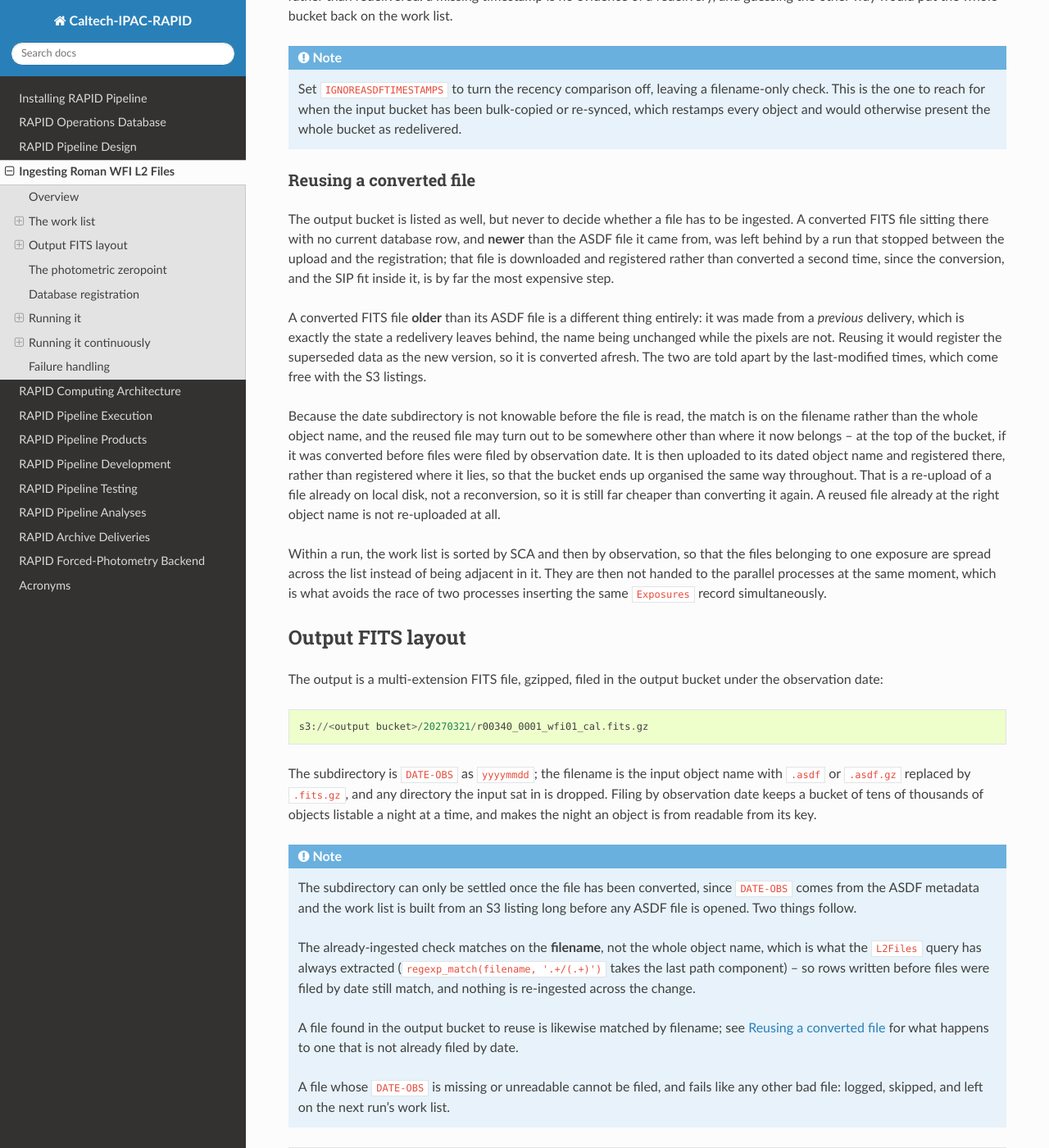
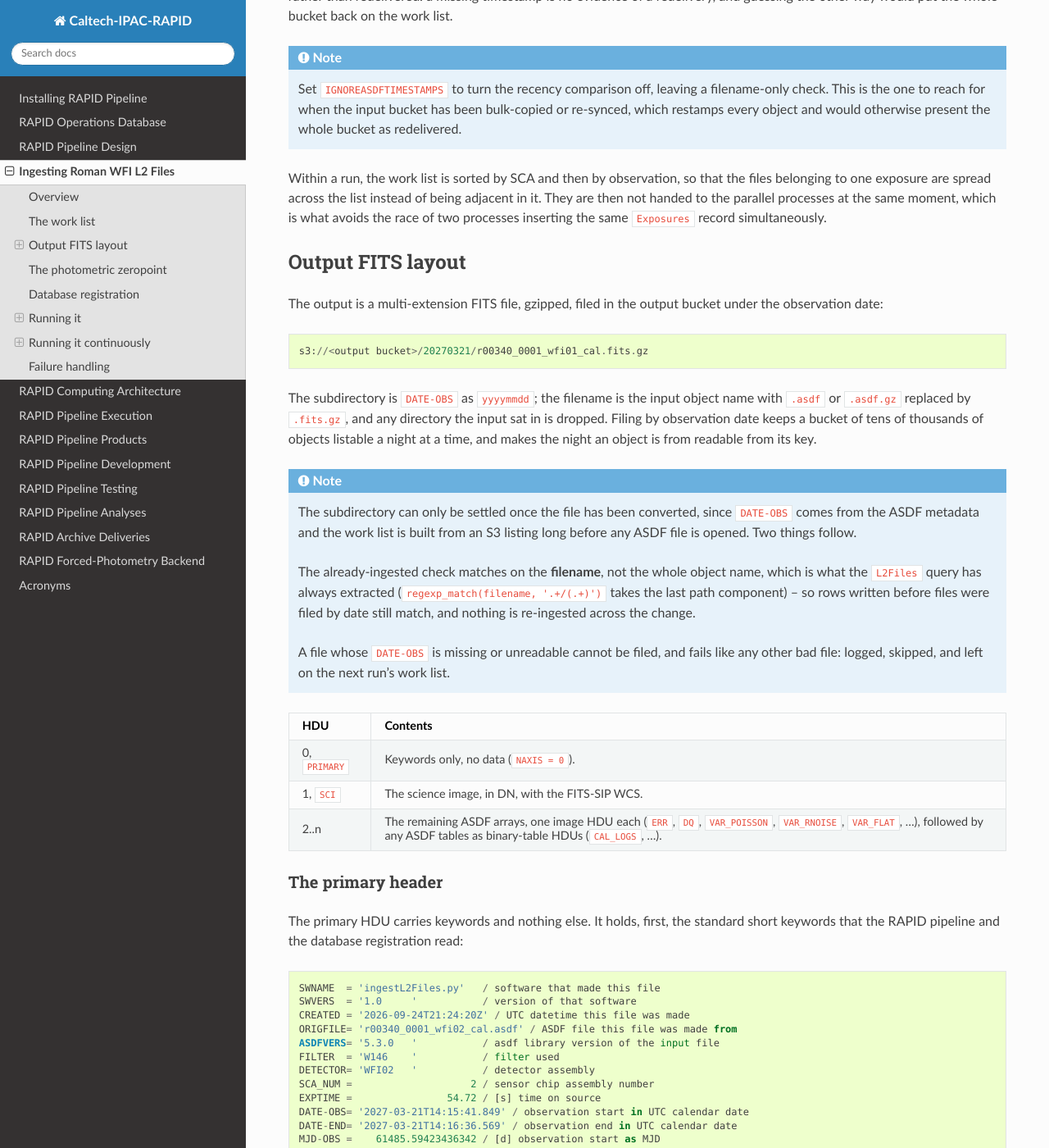
Before and after one commit to Caltech-IPAC/rapid, a Sphinx documentation site: the page built from docs/source/pl/l2_ingest.rst, in a window 1280 px wide and 1400 px high, scrolled down 1362 px. Shown: the whole window at 82% size. Built offline with Sphinx 7.4.7 and the Read the Docs theme 3.1.0, drawn with Linux system fonts in a browser that asks for light colours; the version number could not be read and is left out; some of the changed text lies outside the part shown.

Commit message:
Drop the reuse-a-converted-file documentation
Nothing has ever converted an L2 file into the output bucket -- the pipeline
has not been run against a real database -- so a section describing what
happens to an already-converted file found there documented a case that has
never existed and, being written from the code rather than from a run, could
not be checked against anything.

Removed the section, the note under the output layout that pointed at it, and
the two ``already-converted`` rows from the timing table, whose remaining rows
now simply read "every file".  The paragraph on sorting the work list by SCA
was inside that section but is nothing to do with reuse, so it moves up into
the work list, where it belongs.

The code still has the path.  It is reachable only when the output bucket holds
a converted file with no current L2Files row, which cannot happen until the
pipeline has run.

Co-Authored-By: Claude Opus 5 <noreply@anthropic.com>

```diff
--- a/docs/source/pl/l2_ingest.rst
+++ b/docs/source/pl/l2_ingest.rst
@@ -80,33 +80,6 @@ the whole bucket back on the work list.
    otherwise present the whole bucket as redelivered.
 
 
-Reusing a converted file
-====================================
-
-The output bucket is listed as well, but never to decide whether a file has to
-be ingested.  A converted FITS file sitting there with no current database row,
-and **newer** than the ASDF file it came from, was left behind by a run that
-stopped between the upload and the registration; that file is downloaded and
-registered rather than converted a second time, since the conversion, and the
-SIP fit inside it, is by far the most expensive step.
-
-A converted FITS file **older** than its ASDF file is a different thing
-entirely: it was made from a *previous* delivery, which is exactly the state a
-redelivery leaves behind, the name being unchanged while the pixels are not.
-Reusing it would register the superseded data as the new version, so it is
-converted afresh.  The two are told apart by the last-modified times, which come
-free with the S3 listings.
-
-Because the date subdirectory is not knowable before the file is read, the match
-is on the filename rather than the whole object name, and the reused file may
-turn out to be somewhere other than where it now belongs -- at the top of the
-bucket, if it was converted before files were filed by observation date.  It is
-then uploaded to its dated object name and registered there, rather than
-registered where it lies, so that the bucket ends up organised the same way
-throughout.  That is a re-upload of a file already on local disk, not a
-reconversion, so it is still far cheaper than converting it again.  A reused
-file already at the right object name is not re-uploaded at all.
-
 Within a run, the work list is sorted by SCA and then by observation, so that
 the files belonging to one exposure are spread across the list instead of being
 adjacent in it.  They are then not handed to the parallel processes at the same
@@ -140,10 +113,6 @@ night an object is from readable from its key.
    (``regexp_match(filename, '.+/(.+)')`` takes the last path component) -- so
    rows written before files were filed by date still match, and nothing is
    re-ingested across the change.
-
-   A file found in the output bucket to reuse is likewise matched by filename;
-   see `Reusing a converted file`_ for what happens to one that is not already
-   filed by date.
 
    A file whose ``DATE-OBS`` is missing or unreadable cannot be filed, and fails
    like any other bad file: logged, skipped, and left on the next run's work
@@ -438,26 +407,18 @@ times can be summed or averaged straight out of the log:
 The step names are worth having exactly, since they are what a ``grep`` has to
 match:
 
-=======================================================   =========================================
-Step                                                      Reported for
-=======================================================   =========================================
-``download ASDF file from S3 bucket``                     a file being converted
-``gunzip ASDF file``                                      a file being converted, if it is gzipped
-``convert ASDF file to FITS file``                        a file being converted
-``gzip FITS file``                                        a file being converted
-``download already-converted FITS file from S3 bucket``   a file being reused
-``gunzip already-converted FITS file``                    a file being reused
-``upload FITS file to S3 bucket``                         every file not already at its object name
-``register L2 file in database``                          every file
-``clean up work directory for L2 file``                   every file
-``ingest L2 file``                                        every file -- the whole of it
-=======================================================   =========================================
-
-A file being converted reports the first four; one taken back from the output
-bucket (see `Reusing a converted file`_) reports the two ``already-converted``
-steps instead.  The upload is reported for both, except for a reused file that
-is already at the object name it belongs at, which is not uploaded and so
-reports no upload step.
+=======================================   =======================================
+Step                                      Reported for
+=======================================   =======================================
+``download ASDF file from S3 bucket``     every file
+``gunzip ASDF file``                      every file whose ASDF object is gzipped
+``convert ASDF file to FITS file``        every file
+``gzip FITS file``                        every file
+``upload FITS file to S3 bucket``         every file
+``register L2 file in database``          every file
+``clean up work directory for L2 file``   every file
+``ingest L2 file``                        every file -- the whole of it
+=======================================   =======================================
 
 These steps partition the file's time between them, so they sum to the
 ``ingest L2 file`` total.
```
